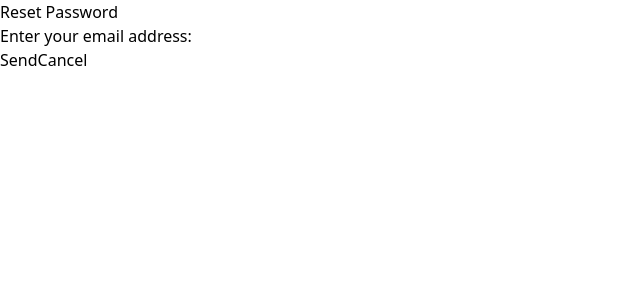
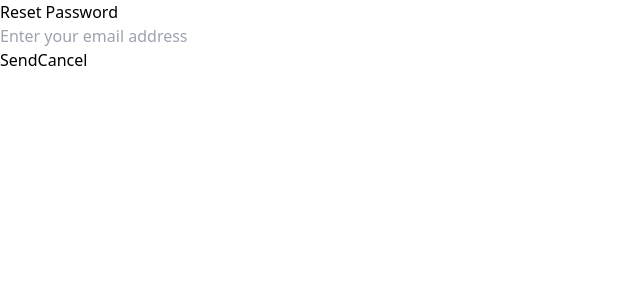
Before and after one commit to CC36-Team-Cherry/Frontend, a Vue app: page /forgotpassword in a window 1280 px wide. Shown: the top 300 px of the page, without its empty margins (0-640 px from the left). Built offline with nearby package versions, Linux system fonts and the light colour scheme; no server answers.

Commit message:
feat: i18n on login form

```diff
--- a/src/components/authorization/ForgotPassword.vue
+++ b/src/components/authorization/ForgotPassword.vue
@@ -5,13 +5,12 @@
         <h2 class="text-2xl font-bold mb-4">Reset Password</h2>
         <form @submit.prevent="handleSubmit" class="flex flex-col space-y-4">
           <div>
-            <label for="username" class="block text-gray-700">
-            Enter your email address:
-            </label>
+            <label for="username" class="block text-gray-700"></label>
             <input
               type="text"
               id="username"
               v-model="email"
+              :placeholder="$t('login.placeholders.email')"
               class="w-full p-2 border border-gray-300 rounded"
               required
             />
--- a/src/components/authorization/LoginForm.vue
+++ b/src/components/authorization/LoginForm.vue
@@ -12,20 +12,19 @@
             type="text"
             id="username"
             v-model="email"
-            placeholder="Enter your email address"
+            :placeholder="$t('login.placeholders.email')"
             class="w-full p-2 border border-gray-300 rounded"
             required
           />
         </div>
         <div>
           <label for="password" class="block text-gray-700">
-
           </label>
           <input
             type="password"
             id="password"
             v-model="password"
-            placeholder="Enter your password"
+            :placeholder="$t('login.placeholders.password')"
             class="w-full p-2 border border-gray-300 rounded"
             required
           />
@@ -46,7 +45,7 @@
           @click="goToForgotPassword()"
           class="italic hover:underline"
         >
-        Forgot your password?
+        {{ $t('login.forgotPassword') }}
         </button>
       </form>
     </div>
--- a/src/locales/en.json
+++ b/src/locales/en.json
@@ -36,7 +36,12 @@
     "email": "Email",
     "password": "Password",
     "submit": "Login",
-    "register": "Register new organization"
+    "register": "Register new organization",
+    "forgotPassword": "Forgot your password?",
+    "placeholders": {
+      "email": "Enter your email address",
+      "password": "Enter your password"
+    }
   },
   "register": {
     "title": "Register New Organization",
--- a/src/locales/ja.json
+++ b/src/locales/ja.json
@@ -36,7 +36,12 @@
     "email": "メールアドレス",
     "password": "パスワード",
     "submit": "ログイン",
-    "register": "組織を登録"
+    "register": "組織を登録",
+    "forgotPassword": "パスワードをお忘れの場合",
+    "placeholders": {
+      "email": "メールアドレスを入力してください",
+      "password": "パスワードを入力してください"
+    }
   },
   "register": {
     "title": "組織を登録",
```
